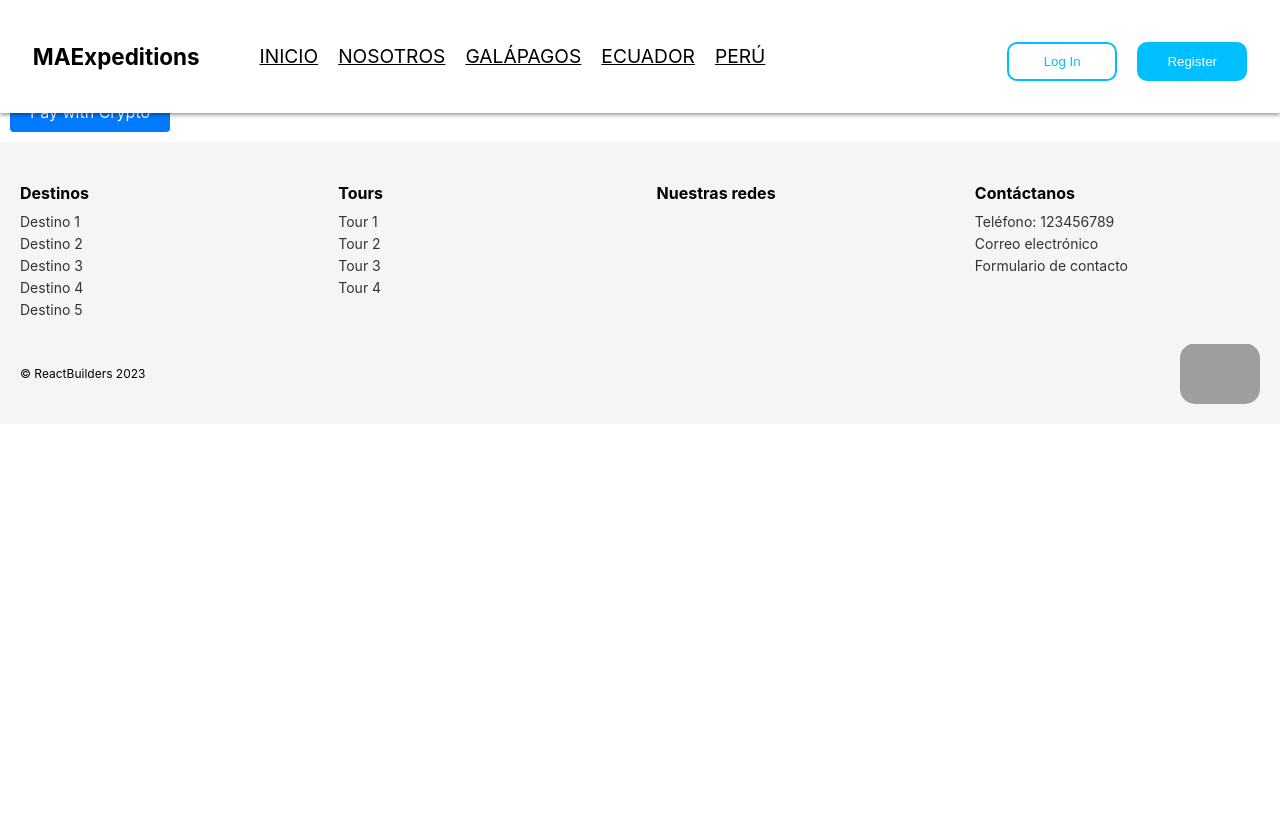
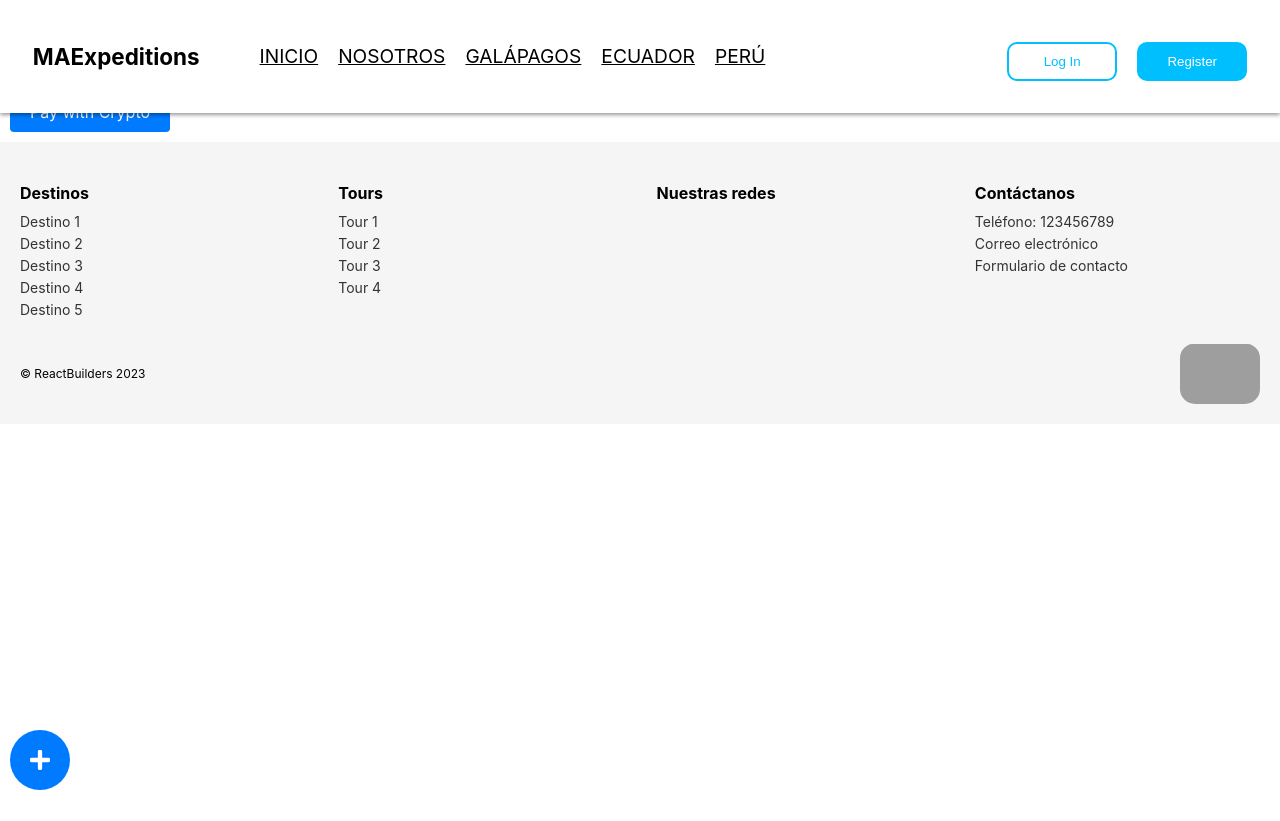
Before and after one commit to 123-code/Travel-Web-App, a React (Create React App) app in the folder travel/: page /checkout in a window 1280 px wide. Built offline with nearby package versions, Linux system fonts and the light colour scheme; grey boxes are pictures that could not be loaded.

Commit message:
Formulario flotante

```diff
--- a/travel/src/App.js
+++ b/travel/src/App.js
@@ -11,6 +11,7 @@ import CoastPage from './Pages/CoastPage';
 import  Login from './Components/AuthForm';
 import Payments from './Pages/Payments';
 import Footer from './Components/Footer';
+import FloatingButton from './Components/FloatingCard';
 
 import './App.css';
 
@@ -38,6 +39,7 @@ export default class App extends React.Component {
         </div>
       <div>
        <Navbar/>
+      <FloatingButton></FloatingButton>
        <Footer></Footer>
       </div>
       </div>
--- /dev/null
+++ b/travel/src/Components/FloatingButton.jsx
@@ -0,0 +1,34 @@
+import React, { useState } from "react";
+import "../Styling/FloatingButton.css";
+import FloatingCard from "./FloatingCard";
+import Form from "./Form";
+
+function FloatingButton() {
+  const [isCardOpen, setIsCardOpen] = useState(false);
+
+  const handleCardClose = () => {
+    setIsCardOpen(false);
+  };
+
+  const handleButtonClick = () => {
+    setIsCardOpen(true);
+  };
+
+  return (
+    <div className="floating-button-container">
+      {!isCardOpen && (
+        <div className="floating-button" onClick={handleButtonClick}>
+          <i className="fas fa-plus"></i>
+        </div>
+      )}
+      {isCardOpen && (
+        <FloatingCard onClose={handleCardClose}>
+          <h2 className="card-title">Contacto</h2>
+          <Form />
+        </FloatingCard>
+      )}
+    </div>
+  );
+}
+
+export default FloatingButton;
--- /dev/null
+++ b/travel/src/Components/FloatingCard.jsx
@@ -0,0 +1,38 @@
+import React, { useState } from 'react';
+import '../Styling/FloatingButton.css';
+import { FaPlus, FaTimes } from 'react-icons/fa';
+import Form from './Form';
+
+function FloatingButton() {
+  const [isExpanded, setIsExpanded] = useState(false);
+
+  const handleToggle = () => {
+    setIsExpanded(!isExpanded);
+  };
+
+  return (
+    <>
+      <div className={`floating-button ${isExpanded ? 'expanded' : ''}`}>
+        {isExpanded ? (
+          <div className="cardFlotante">
+            <div className="card-header">
+              <h2>Contact Us</h2>
+              <button className="close-button" onClick={handleToggle}>
+                <FaTimes />
+              </button>
+            </div>
+            <div className="card-body">
+              <Form />
+            </div>
+          </div>
+        ) : (
+          <button className="open-button" onClick={handleToggle}>
+            <FaPlus />
+          </button>
+        )}
+      </div>
+    </>
+  );
+}
+
+export default FloatingButton;
--- a/travel/src/Pages/Main.jsx
+++ b/travel/src/Pages/Main.jsx
@@ -5,6 +5,7 @@ import Testimonials from '../Components/Testimonials';
 import '../App.css';
 import img from '../Components/imagenprincipal.jpeg'
 import BackgroundImageOverlay from '../Components/BackgroundImageOverlay';
+import FloatingButton from '../Components/FloatingCard';
 
 
 
@@ -16,6 +17,7 @@ return(
 
     </div>
     <BackgroundImageOverlay imageUrl={(img)}></BackgroundImageOverlay>
+
     <div style={{ width: "33,33%", float: "left" }}>
 <body  className="text">
 <a className="singup">Si requieres mayor información, llena el siguiente formulario</a>
--- /dev/null
+++ b/travel/src/Styling/FloatingButton.css
@@ -0,0 +1,81 @@
+.floating-button {
+    position: fixed;
+    bottom: 10px;
+    left: 10px;
+    z-index: 999;
+    transition: all 0.3s ease;
+  }
+
+  .floating-button:hover {
+    transform: scale(1.1);
+  }
+
+  .open-button,
+  .close-button {
+    background-color: #007bff;
+    color: #fff;
+    border: none;
+    border-radius: 50%;
+    font-size: 24px;
+    font-weight: bold;
+    display: flex;
+    justify-content: center;
+    align-items: center;
+    height: 60px;
+    width: 60px;
+    outline: none;
+    cursor: pointer;
+  }
+
+  .open-button:hover,
+  .close-button:hover {
+    background-color: #0062cc;
+  }
+
+  .expanded {
+    bottom: 80px;
+    left: 80px;
+  }
+
+  .cardFlotante {
+    position: absolute;
+    bottom: 80px;
+    left: 10px;
+    width: 300px;
+    height: 400px;
+    background-color: #fff;
+    box-shadow: 0px 4px 8px rgba(0, 0, 0, 0.1);
+    overflow-y: scroll; /* Agregamos scroll vertical */
+    border-radius: 10px;
+  }
+
+
+  .card-header {
+    display: flex;
+    justify-content: space-between;
+    align-items: center;
+    background-color: #007bff;
+    color: #fff;
+    padding: 10px;
+  }
+
+  .card-body {
+    padding: 20px;
+    background-color: #f0f0f0;
+    height: 100%;
+  }
+
+  .card-header h2 {
+    margin: 0;
+    font-size: 24px;
+  }
+
+  .close-button {
+    position: absolute;
+    top: 10px;
+    right: 10px;
+  }
+
+  .close-button:hover {
+    background-color: #dc3545;
+  }
```
